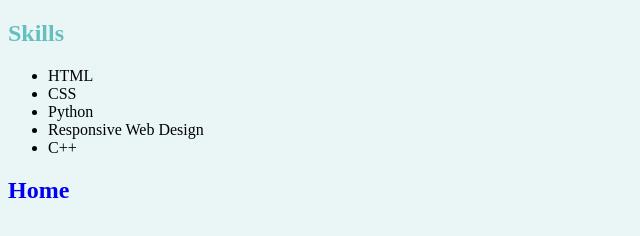
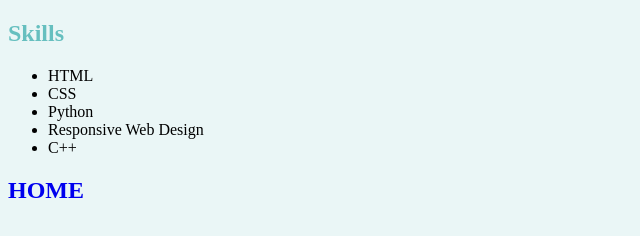
Before and after one commit to deepaksingh18/cv, a plain HTML site: page 2.skills.html in a window 1280 px wide. Shown: the full height of the page, 0-640 px from the left. Drawn offline with Linux system fonts and the light colour scheme.

Commit message:
Added back home link

```diff
--- a/2.skills.html
+++ b/2.skills.html
@@ -14,6 +14,6 @@
             <li>Responsive Web Design</li>
             <li>C++</li>
         </ul>
-        <h2><a href="index.html">Home</a></h2>
+        <h2><a href="index.html">HOME</a></h2>
     </body>
 </html>
```
